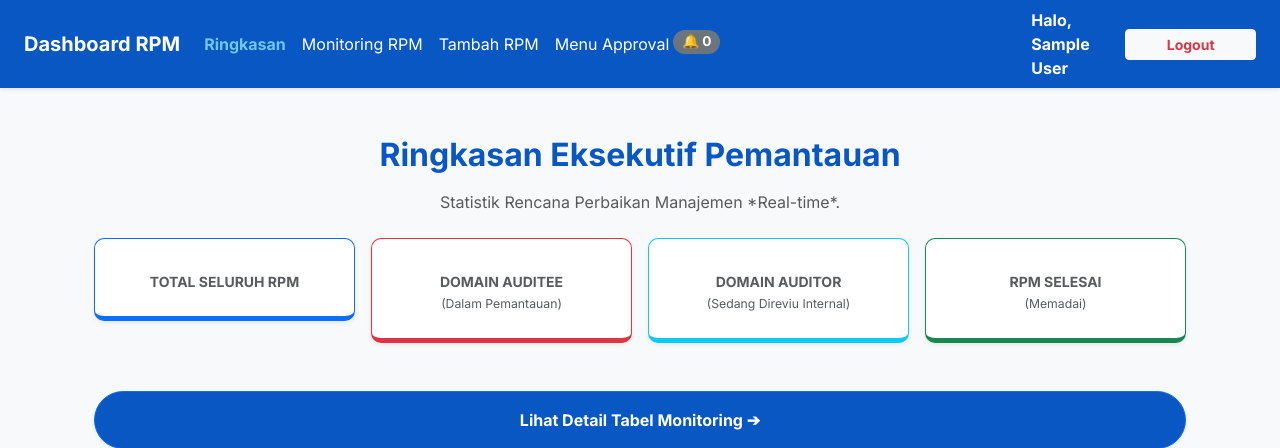
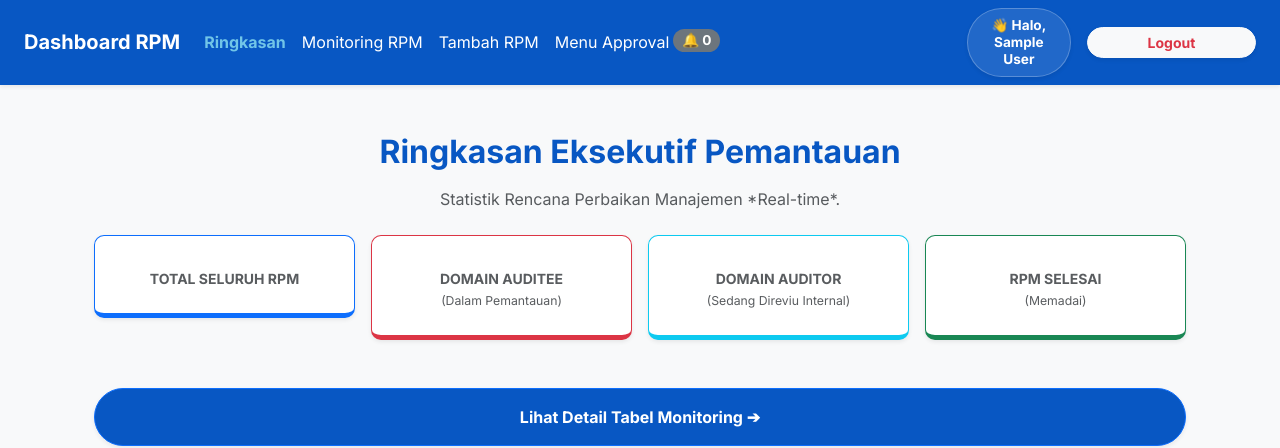
Before and after one commit to TasserFace/Dashboard-Audit-RPM, a Flask app: template templates/dashboard_summary.html in a window 1280 px wide. Shown: the top 448 px of the page. Run offline with Flask 3, Linux system fonts and the light colour scheme; the template is opened without the code that fills it, so the values that code supplies are empty; the visitor is signed in with stand-in values (Sample User, id 1).

Commit message:
Update dashboard_summary.html

```diff
--- a/templates/dashboard_summary.html
+++ b/templates/dashboard_summary.html
@@ -17,7 +17,6 @@
     </style>
 </head>
 <body>
-    <!-- Navbar Mobile Friendly -->
     <nav class="navbar navbar-expand-lg navbar-dark bg-nusantara mb-5 shadow-sm">
         <div class="container-fluid px-3 px-md-4">
             <a class="navbar-brand fw-bold text-white" href="/">Dashboard RPM</a>
@@ -40,9 +39,13 @@
                         </a>
                     </li>
                 </ul>
-                <div class="d-flex flex-column flex-lg-row text-white align-items-lg-center mt-3 mt-lg-0">
-                    <span class="me-lg-3 mb-2 mb-lg-0 fw-bold">Halo, {{ session['nama_lengkap'] }}</span>
-                    <a href="/logout" class="btn btn-sm btn-light text-danger fw-bold w-100 w-lg-auto">Logout</a>
+                <div class="d-flex flex-column flex-lg-row align-items-lg-center mt-4 mt-lg-0 gap-2 gap-lg-3">
+                    <div class="bg-white bg-opacity-10 border border-white border-opacity-25 rounded-pill px-3 py-2 d-flex align-items-center justify-content-center shadow-sm text-center">
+                        <span class="fw-bold text-white lh-sm" style="font-size: 0.85rem;">
+                            👋 Halo, {{ session['nama_lengkap'] }}
+                        </span>
+                    </div>
+                    <a href="/logout" class="btn btn-sm btn-light text-danger fw-bold shadow-sm rounded-pill px-4 w-100 w-lg-auto">Logout</a>
                 </div>
             </div>
         </div>
@@ -84,7 +87,6 @@
 
         <a href="/monitoring" class="btn btn-primary bg-nusantara fw-bold shadow-sm px-4 py-3 rounded-pill w-100 w-md-auto mb-5">Lihat Detail Tabel Monitoring ➔</a>
     </div>
-
     <script src="https://cdn.jsdelivr.net/npm/bootstrap@5.3.0/dist/js/bootstrap.bundle.min.js"></script>
 </body>
 </html>
```
